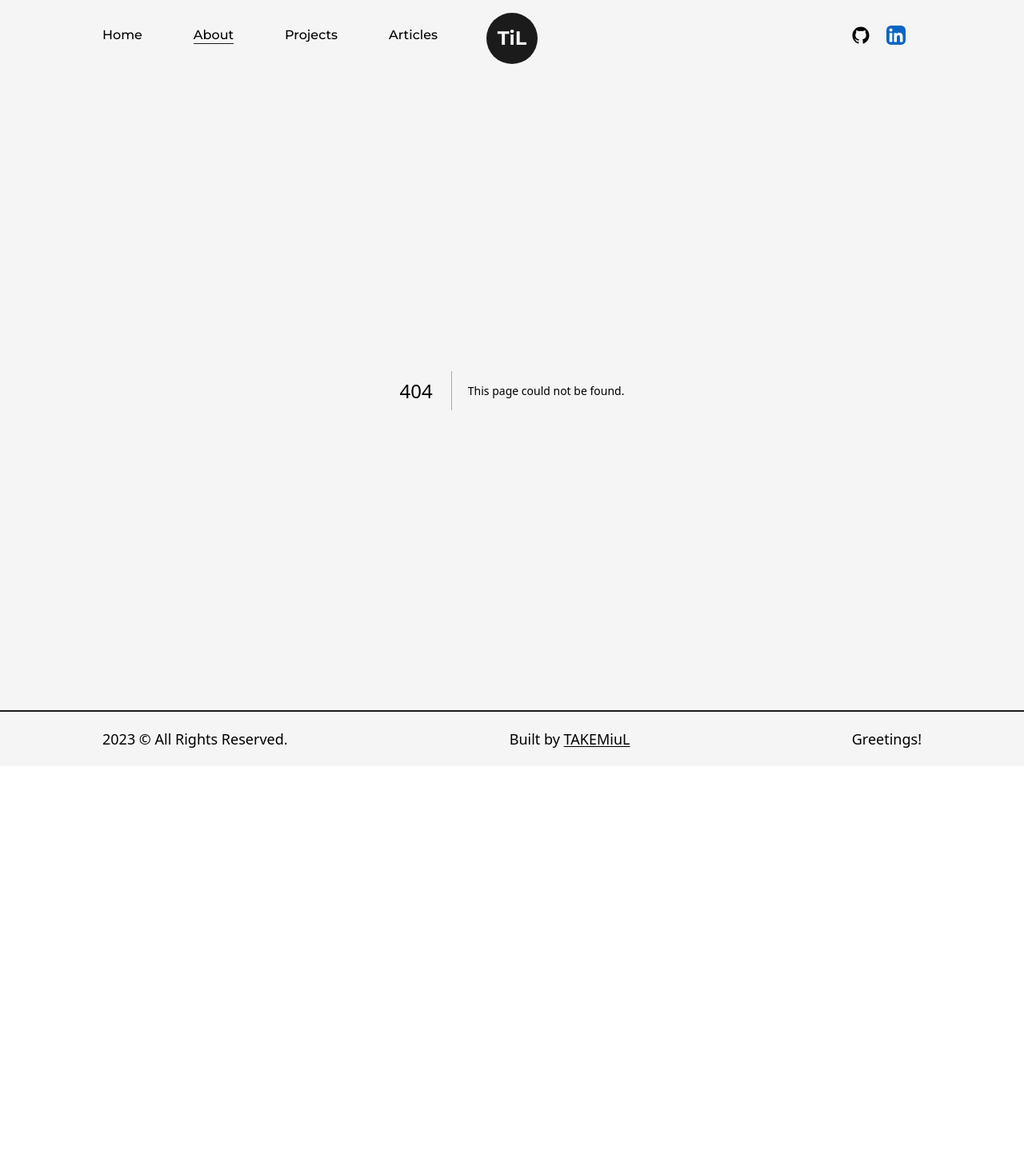
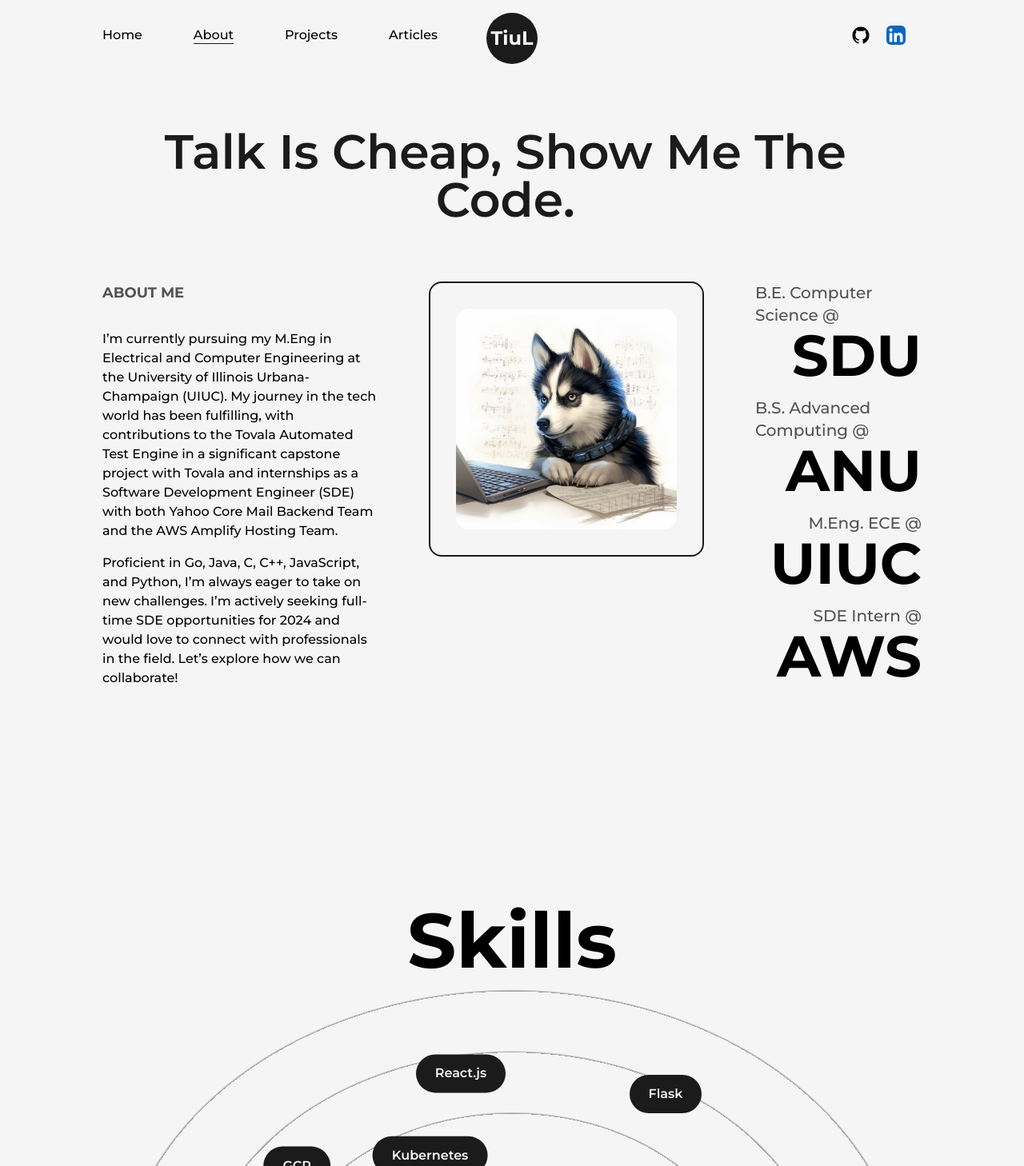
Before and after one commit to t1u4n/portfolio, a Next.js app: page /about in a window 1280 px wide. Before the commit this address had no page. Shown: the top 1458 px of the page at 80% size. Before the commit the page ends 958 px from the top, so only its background shows below. Built offline with nearby package versions, Linux system fonts and the light colour scheme.

Commit message:
Add about me page

```diff
--- a/src/components/Logo.js
+++ b/src/components/Logo.js
@@ -19,7 +19,7 @@
             }
         }}
         >
-            TiL
+            TiuL
         </MotionLink>
     </div>
   )
--- /dev/null
+++ b/src/components/Skills.js
@@ -0,0 +1,61 @@
+import React from 'react'
+import { motion } from 'framer-motion'
+
+const Skill = ({name, x, y}) => {
+    return (
+        <motion.div className='flex items-center justify-center rounded-full font-semibold bg-dark text-light
+        py-3 px-6 shadow-dark cursor-pointer absolute '
+        whileHover={{scale:1.05}}
+        initial={{x: 0, y: 0}}
+        whileInView={{x: x, y: y}}
+        transition={{duration: 1.5}}
+        viewport={{once: true}}
+        >
+            {name}
+        </motion.div>
+    )
+}
+
+const Skills = () => {
+  return (
+    <>
+        <h2 className='font-bold text-8xl mt-64 w-full text-center'>Skills</h2>
+        <div className='w-full h-screen relative flex items-center justify-center rounded-full bg-circularLight'>
+            <motion.div className='flex items-center justify-center rounded-full font-semibold bg-dark text-light
+            p-8 shadow-dark cursor-pointer'
+            whileHover={{scale:1.05}}
+            >
+                Skills
+            </motion.div>
+            <Skill name='Java' x="-20vw" y="-2vw" />
+            <Skill name='GoLang' x="-5vw" y="-10vw" />
+            <Skill name='Python' x="5vw" y="-10vw" />
+            <Skill name='JavaScript/TypeScript' x="5vw" y="12vw" />
+            <Skill name='C/C++' x="-5vw" y="8vw" />
+            <Skill name='Rust' x="-20vw" y="20vw" />
+            <Skill name='Kafka' x="20vw" y="-9vw" />
+            <Skill name='AWS' x="11vw" y="5vw" />
+            <Skill name='GCP' x="-21vw" y="-13vw" />
+            <Skill name='OpenTelemetry' x="-5vw" y="-5vw" />
+            <Skill name='Kubernetes' x="-8vw" y="-14vw" />
+            <Skill name='Docker' x="8vw" y="19vw" />
+            <Skill name='SpringBoot' x="25vw" y="7vw" />
+            <Skill name='Guice' x="-25vw" y="10vw" />
+            <Skill name='Flask' x="15vw" y="-20vw" />
+            <Skill name='SQL' x="-15vw" y="13vw" />
+            <Skill name='HTML' x="-5vw" y="25vw" />
+            <Skill name='CSS' x="25vw" y="20vw" />
+            <Skill name='Node.js' x="15vw" y="10vw" />
+            <Skill name='React.js' x="-5vw" y="-22vw" />
+            <Skill name='Next.js' x="-35vw" y="-5vw" />
+            <Skill name='MongoDB' x="33vw" y="-10vw" />
+            <Skill name='MySQL' x="28vw" y="-3vw" />
+            <Skill name='Linux' x="-25vw" y="-10vw" />
+            <Skill name='Tailwind CSS' x="-35vw" y="15vw" />
+
+        </div>
+    </>
+  )
+}
+
+export default Skills
--- /dev/null
+++ b/src/pages/about.js
@@ -0,0 +1,115 @@
+import React from 'react'
+import Head from 'next/head'
+import AnimatedText from '@/components/AnimatedText'
+import Layout from '@/components/Layout'
+import huskyPic from '../../public/images/profile/husky.png'
+import Image from 'next/image'
+import { motion } from 'framer-motion'
+import Skills from '@/components/Skills'
+
+const quote = {
+    initial: {
+        opacity: 1,
+    },
+    animate: {
+        opacity: 1,
+        transition: {
+            delay: 0.5,
+            staggerChildren: 0.16
+        }
+    }
+}
+
+const singleStageGroup = {
+    initial: {
+        opacity: 0,
+        x: 100,
+    },
+    animate: {
+        opacity: 1,
+        x: 0,
+        transition: {
+            duration: 1,
+        }
+    }
+}
+
+const about = () => {
+  return (
+    <>
+        <Head>
+            <title>TAKEMiuL | About Page</title>
+            <meta name='description' content='Developer, amazonian'></meta>
+        </Head>
+        <main className='flex w-full flex-col items-center justify-center'>
+            <Layout className='pt-16'>
+                <AnimatedText text={"Talk is cheap, show me the code."} className='mb-16 font-semibold !text-6xl'></AnimatedText>
+                <div className='grid w-full grid-cols-8 gap-16'>
+                    <div className='col-span-3 flex flex-col items-start justify-start'>
+                        <h2 className='mb-4 text-lg font-bold uppercase text-dark/75'>About Me</h2>
+                        <p className='my-4 font-medium'>
+                        I’m currently pursuing my M.Eng in Electrical and Computer Engineering at the University of Illinois Urbana-Champaign (UIUC). My journey in the tech world has been fulfilling, with contributions to the Tovala Automated Test Engine in a significant capstone project with Tovala and internships as a Software Development Engineer (SDE) with both Yahoo Core Mail Backend Team and the AWS Amplify Hosting Team.
+                        </p>
+
+                        <p className='font-medium'>
+                        Proficient in Go, Java, C, C++, JavaScript, and Python, I’m always eager to take on new challenges. I’m actively seeking full-time SDE opportunities for 2024 and would love to connect with professionals in the field. Let’s explore how we can collaborate!
+                        </p>
+                    </div>
+
+                    <div className='col-span-3 relative h-max rounded-2xl border-2 border-solid border-dark
+                    bg-light p-8
+                    '>
+                        <Image src={huskyPic} alt='TAKEMiuL' className='w-full h-auto rounded-2xl' />
+                    </div>
+
+                    <motion.div className='col-span-2 flex flex-col items-end justify-between'
+                    variants={quote}
+                    initial="initial"
+                    animate="animate"
+                    >
+                        <motion.div className='flex flex-col items-end justify-center mb-4'
+                        variants={singleStageGroup}
+                        >
+                            <span className='text-xl font-medium capitalize text-dark/75'>
+                                B.E. Computer Science @
+                            </span>
+                            <h2 className='inline-block text-7xl font-bold'>SDU</h2>
+                        </motion.div>
+
+                        <motion.div className='flex flex-col items-end justify-center mb-4'
+                        variants={singleStageGroup}
+                        >
+                            <span className='text-xl font-medium capitalize text-dark/75'>
+                                B.S. Advanced Computing @
+                            </span>
+                            <h2 className='inline-block text-7xl font-bold'>ANU</h2>
+                        </motion.div>
+
+                        <motion.div className='flex flex-col items-end justify-center mb-4'
+                        variants={singleStageGroup}
+                        >
+                            <span className='text-xl font-medium capitalize text-dark/75'>
+                                M.Eng. ECE @
+                            </span>
+                            <h2 className='inline-block text-7xl font-bold'>UIUC</h2>
+                        </motion.div>
+
+                        <motion.div className='flex flex-col items-end justify-center mb-4'
+                        variants={singleStageGroup}
+                        >
+                            <span className='text-xl font-medium capitalize text-dark/75'>
+                                SDE Intern @
+                            </span>
+                            <h2 className='inline-block text-7xl font-bold'>AWS</h2>
+                        </motion.div>
+                    </motion.div>
+                </div>
+
+                <Skills />
+            </Layout>
+        </main>
+    </>
+  )
+}
+
+export default about
--- a/src/pages/index.js
+++ b/src/pages/index.js
@@ -21,7 +21,7 @@
               <Image src={profilePic} alt='takemiul' className='w-full h-auto' />
             </div>
             <div className='w-3/5 flex-col items-center self-center'>
-              <AnimatedText text="Coder UIUCer Amazonian" className='!text-6xl !text-left' />
+              <AnimatedText text="Coder | Amazonian | Uaena | UIUCer" className='!text-4xl !text-left' />
               <p className='my-4 text-base font-medium'>
               Let’s explore how we can collaborate!
               </p>
@@ -32,7 +32,7 @@
                 border-2 border-solid border-transparent hover:border-dark
                 '
                 download={true}
-                >Resume <LinkArrow className={"w-6 ml-1"} /></Link>
+                >Resume<LinkArrow className={"w-6 ml-1"} /></Link>
                 <Link href="mailto:tiluan1999@hotmail.com" target='_blank'
                 className='ml-4 text-lg font-medium capitalize text-dark underline'
                 >Contact</Link>
--- a/tailwind.config.js
+++ b/tailwind.config.js
@@ -16,7 +16,13 @@
         light: "#f5f5f5",
         primary: "#B63E96", // 240,86,199
         primaryDark: "#58E6D9", // 80,230,217
-    }
+      },
+      animation: {
+        'spin-slow': 'spin 8s linear infinite'
+      },
+      backgroundImage: {
+        circularLight: 'repeating-radial-gradient(rgba(0, 0, 0, 0.4) 2px, #f5f5f5 5px, #f5f5f5 100px);'
+      }
     },
   },
   plugins: [],
```
Also changed, not shown: public/images/profile/husky.png (added).
